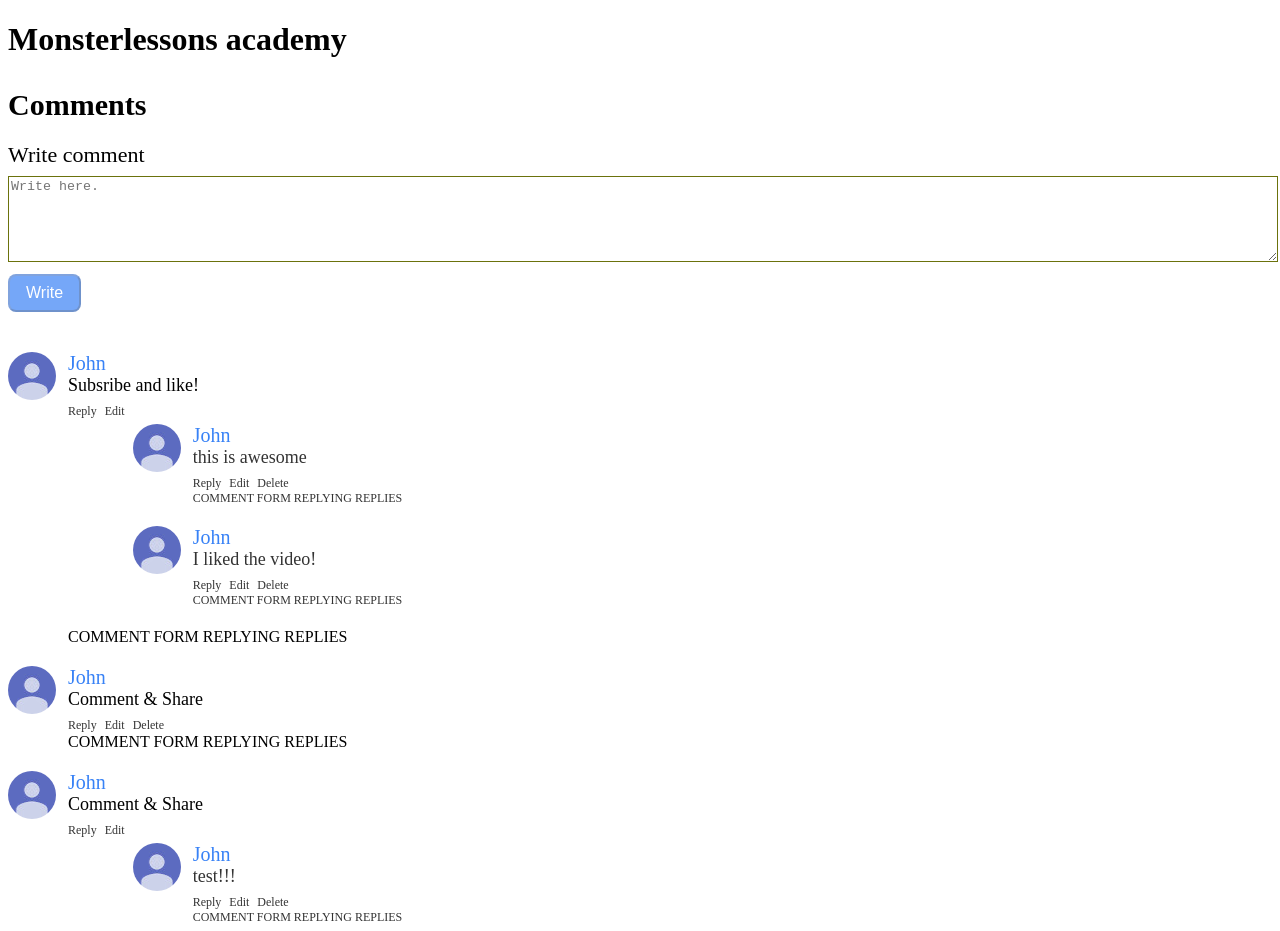
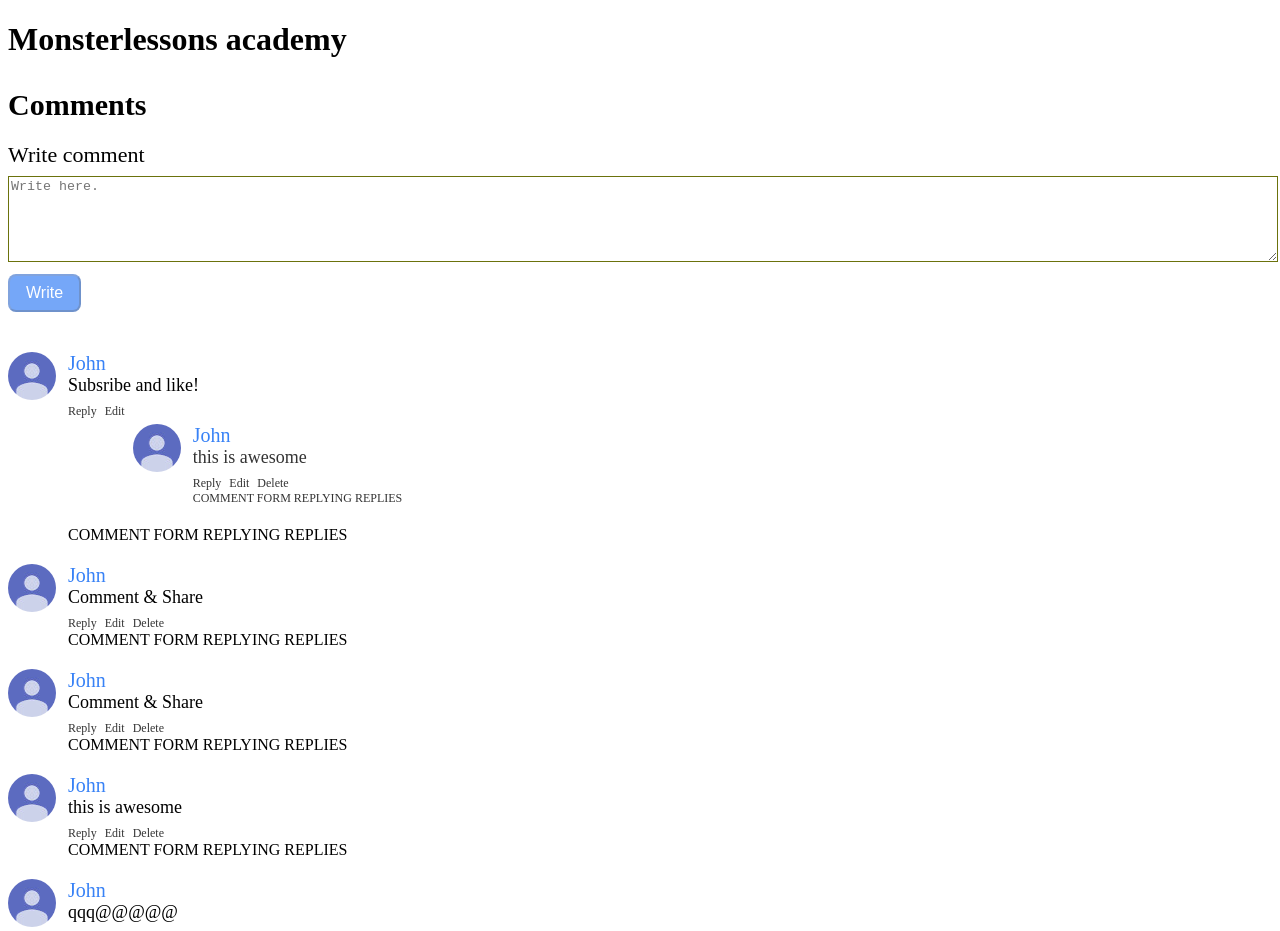
Before and after one commit to httpcyberdata/comments_angular, an Angular app: page / in a window 1280 px wide. Shown: the top 931 px of the page. Built offline with nearby package versions, Linux system fonts and the light colour scheme; data requests are answered from the project's data file.

Commit message:
delete comment functionality works

```diff
--- a/db.json
+++ b/db.json
@@ -33,22 +33,6 @@
       "id": 4
     },
     {
-      "body": "test!!!",
-      "parentId": 3,
-      "createdAt": "2022-11-23T20:59:25.163Z",
-      "userId": "1",
-      "username": "John",
-      "id": 5
-    },
-    {
-      "body": "I liked the video!",
-      "parentId": 1,
-      "createdAt": "2022-11-23T21:49:41.760Z",
-      "userId": "1",
-      "username": "John",
-      "id": 6
-    },
-    {
       "body": "qqq@@@@@",
       "parentId": null,
       "createdAt": "2022-11-23T22:42:44.141Z",
--- a/src/app/comments/components/comment/comment.component.html
+++ b/src/app/comments/components/comment/comment.component.html
@@ -36,7 +36,12 @@
 			>
 				Edit
 			</div>
-			<div *ngIf="canDelete" class="comment-action">
+			<div
+				*ngIf="canDelete"
+				class="comment-action"
+				(click)="deleteComment.emit(comment.id)"
+
+				>
 				Delete
 			</div>
 			<comment-form
@@ -58,6 +63,7 @@
 					[parentId]="comment.id"
 					[replies]="[]"
 					[currentUserId]="currentUserId"
+					(deleteComment)="deleteComment.emit($event)"
 					>
 
 				</comment>
--- a/src/app/comments/components/comment/comment.component.ts
+++ b/src/app/comments/components/comment/comment.component.ts
@@ -26,6 +26,8 @@
 		text: string;
 		commentId: string;
 	}>();
+
+	@Output() deleteComment = new EventEmitter<string>();
 
 	canReply: boolean = false;
 	canEdit: boolean = false;
--- a/src/app/comments/components/comments/comments.component.html
+++ b/src/app/comments/components/comments/comments.component.html
@@ -19,6 +19,7 @@
 			(setActiveComment)="setActiveComment($event)"
 			(addComment)="addComment($event)"
 			(updateComment)="updateComment($event)"
+      (deleteComment)="deleteComment($event)"
 		>
 		</comment>
 	</div>
--- a/src/app/comments/components/comments/comments.component.ts
+++ b/src/app/comments/components/comments/comments.component.ts
@@ -41,6 +41,14 @@
 			});
 		}
 
+		deleteComment(commentId: string): void {
+			this.commentsService.deleteComment(commentId).subscribe(() => {
+				 this.comments = this.comments.filter(
+				 	(comment) => comment.id !== commentId
+				 );
+			})
+		}
+
 		getReplies(commentId: string): CommentInterface[] {
 			return this.comments.filter(comment => comment.parentId === commentId).sort((a,b) =>
 			 new Date(a.createdAt).getMilliseconds() -
--- a/src/app/comments/services/comments.service.ts
+++ b/src/app/comments/services/comments.service.ts
@@ -28,6 +28,9 @@
 			{
 				body: text
 			}
-		)
+		);
+	}
+	deleteComment(id: string): Observable<{}> {
+		return this.httpClient.delete(`http://localhost:3000/comments/${id}`)
 	}
  }
```
